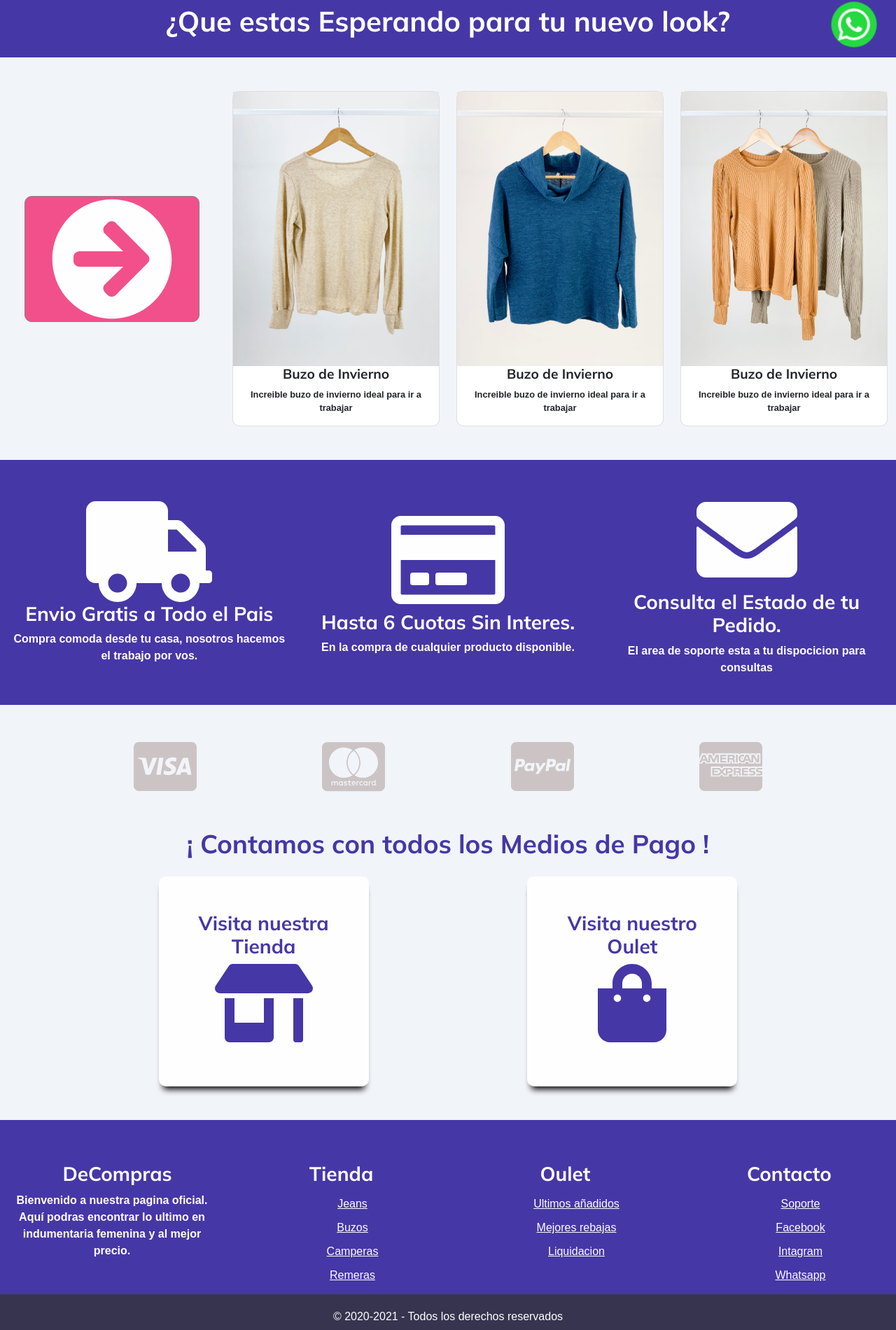
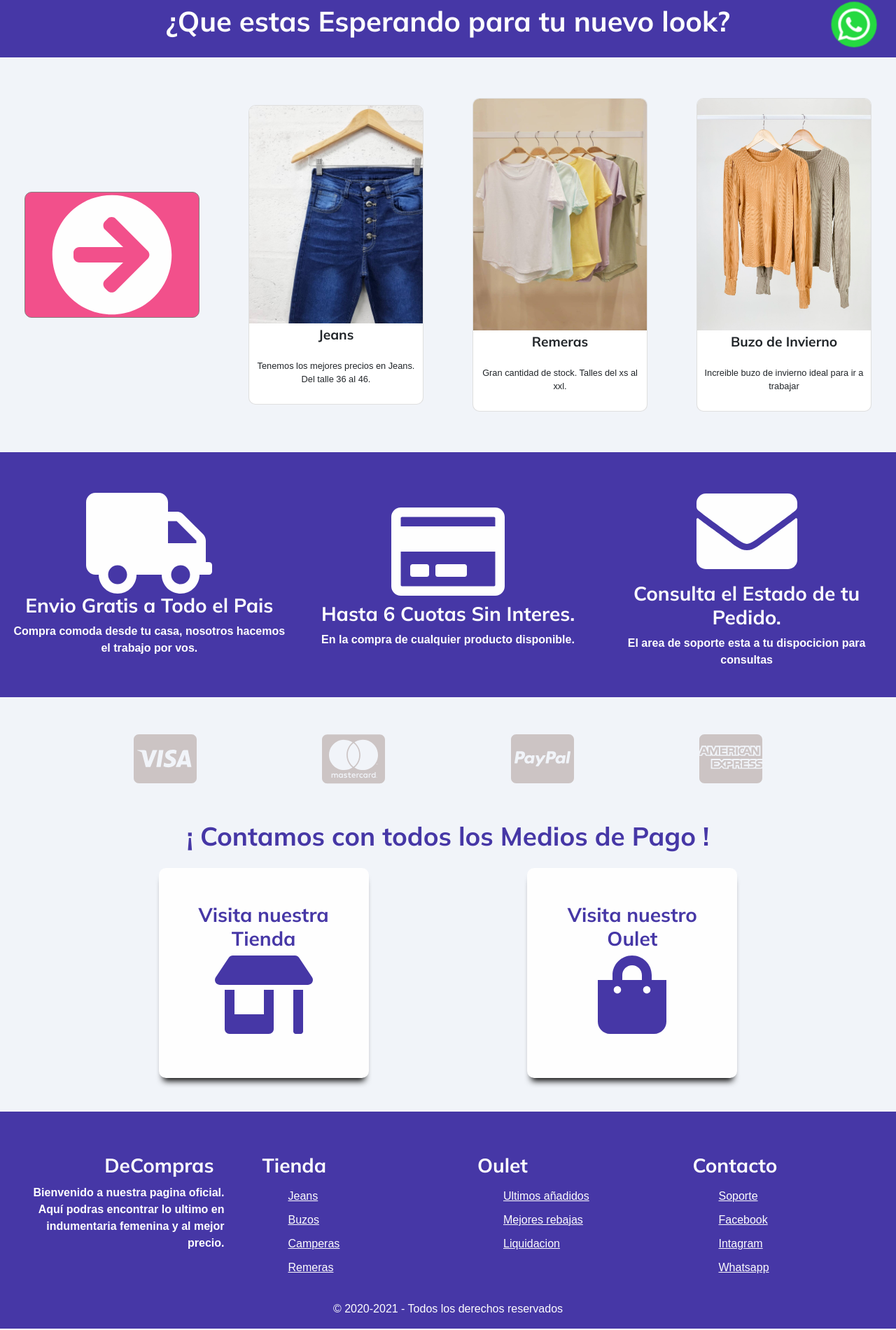
Before and after one commit to Gabrielfrias96/4taEntrega, a website: page index.html in a window 1280 px wide. Shown: the part 720-2620 px from the top of the page at 70% size. Drawn offline with nearby package versions, Linux system fonts and the light colour scheme; a web font is replaced by a local one.

Commit message:
modificacion de  espacios

```diff
--- a/index.html
+++ b/index.html
@@ -86,24 +86,25 @@
                 </div>
                 <div class="col-sm-6 col-md-3 mt-5 d-flex justify-content-evenly align-items-center">
                   <div class="text__ofert d-flex justify-content-evenly align-items-center ">
-                    <i class="fas fa-arrow-circle-right"></i>
+                    <i class="fas fa-arrow-circle-right icon__arrow--1"></i>
+                    <i class="fas fa-arrow-down icon__arrow--2"></i>
                   </div>
                 </div>
-                <div class="col-sm-6 col-md-3 mt-5">
+                <div class="col-sm-6 col-md-3 mt-5 d-flex justify-content-evenly align-items-center">
                   <div class="card card__hero ">
-                    <img src="img/article100.jpg" alt="articulo" class="img-fluid img__card">
-                    <h3>Buzo de Invierno</h3>
-                    <p>Increible buzo de invierno ideal para ir a trabajar</p>
+                    <img src="img/articulos/jeans/article9.jpeg" alt="articulo" class="img-fluid img__card">
+                    <h3>Jeans</h3>
+                    <p>Tenemos los mejores precios en Jeans. Del talle 36 al 46.</p>
                   </div>
                 </div>
-                <div class="col-sm-6 col-md-3 mt-5">
+                <div class="col-sm-6 col-md-3 mt-5 d-flex justify-content-evenly align-items-center">
                   <div class="card card__hero">
-                    <img src="img/article200.jpg" alt="articulo" class="img-fluid img__card">
-                    <h3>Buzo de Invierno</h3>
-                    <p>Increible buzo de invierno ideal para ir a trabajar</p>
+                    <img src="img/articulos/remeras/article4.jpeg" alt="articulo" class="img-fluid img__card">
+                    <h3>Remeras</h3>
+                    <p>Gran cantidad de stock. Talles del xs al xxl.</p>
                   </div>
                 </div>
-                <div class="col-sm-6 col-md-3 mt-5">
+                <div class="col-sm-6 col-md-3 mt-5 d-flex justify-content-evenly align-items-center">
                   <div class="card card__hero">
                     <img src="img/article300.jpg" alt="articulo" class="img-fluid img__card">
                     <h3>Buzo de Invierno</h3>
@@ -165,34 +166,34 @@
     <footer class="mt-5">
       <div class="container-fluid container__footer">
         <div class="row d-flex justify-content-evenly">
-          <div class="col-6 col-sm-6 col-md-3">
+          <div class="col-6 col-sm-6 col-md-3 text-end">
             <h3>DeCompras</h3>
             <p>Bienvenido a nuestra pagina oficial. <br> Aquí podras encontrar lo ultimo en indumentaria femenina y al mejor precio.</p>
           </div>
           <div class="col-6 col-sm-6 col-md-3">
             <h3>Tienda</h3>
             <ul>
-              <li><a href="#">Jeans</a> </li>
-              <li><a href="#">Buzos</a></li>
-              <li><a href="#">Camperas</a></li>
-              <li><a href="#">Remeras</a></li>
+              <li><a href="tienda.html">Jeans</a> </li>
+              <li><a href="tienda.html">Buzos</a></li>
+              <li><a href="tienda.html">Camperas</a></li>
+              <li><a href="tienda.html">Remeras</a></li>
             </ul>
           </div>
           <div class="col-6 col-sm-6 col-md-3">
             <h3>Oulet</h3>
             <ul>
-              <li><a href="#">Ultimos añadidos</a> </li>
-              <li><a href="#">Mejores rebajas</a></li>
-              <li><a href="#">Liquidacion</a></li>
+              <li><a href="oulet.html">Ultimos añadidos</a> </li>
+              <li><a href="oulet.html">Mejores rebajas</a></li>
+              <li><a href="oulet">Liquidacion</a></li>
             </ul>
           </div>
           <div class="col-6 col-sm-6 col-md-3">
             <h3>Contacto</h3>
             <ul>
-              <li><a href="#">Soporte</a> </li>
-              <li><a href="#">Facebook</a></li>
-              <li><a href="#">Intagram</a></li>
-              <li><a href="#">Whatsapp</a></li>
+              <li><a href="contacto.html">Soporte</a> </li>
+              <li><a href="www.facebook.com">Facebook</a></li>
+              <li><a href="www.instagram.com">Intagram</a></li>
+              <li><a href="contacto.html">Whatsapp</a></li>
             </ul>
           </div>
           <div class="col-md-12 footer__derechos">
--- a/scss/_cards.scss
+++ b/scss/_cards.scss
@@ -1,18 +1,31 @@
-.card{
+.card__hero{
     cursor:pointer;
+    width: 250px;
     border-radius:10px;
     transition-duration: 0.4s;
+    margin:10px;
+    overflow: hidden;
     h3{
+        padding: 5px;
         font-size:1.2rem;
     }
     p{
+        padding: 10px;
+        font-weight: 400;
         font-size:.8rem;
     }
 
 }
 
-.card:hover{
+.card__hero:hover{
     transform:scale(1.1);
+    background-color:$cool-rosa;
+    h3{
+        color:$cool-blanco;
+    }
+    p{
+        color:$cool-blanco;
+    }
 }
 
 
--- a/scss/style.scss
+++ b/scss/style.scss
@@ -56,6 +56,10 @@ body{
 .img__slider{
     width: 100%;
     height: 80vh;
+}
+
+.icon__arrow--2{
+    display: none;
 }
 
 .text__ofert{
@@ -181,9 +185,9 @@ body{
 footer{
     background-color:$cool-morado;
     color:$cool-blanco;
-    text-align: center;
+    text-align: left;
     font-weight: 600;
-    padding:30px 0px 0px 0px;
+    padding:30px 25px 0px 25px;
     h3{
         margin:30px 15px 10px 30px;
     }
@@ -205,9 +209,7 @@ footer{
         display: flex;
         justify-content: center;
         align-items: center;
-        background-color:$cool-negro;
         color: $cool-blanco;
-        text-align: center;
         font-weight: 400;
 
     }
@@ -290,10 +292,12 @@ footer{
 }
 
 .container__form{
-    width:80%;
-    border-radius: 20px;;
+    max-width:70%;
+    border-radius: 20px;
     color:$cool-blanco;
-    background-color:$cool-morado;
+    border: 1px solid #ccc5c5;
+    background-color:$cool-blanco;
+    overflow:hidden;
 }
 
 .text-area{
@@ -327,10 +331,13 @@ footer{
 
 @media (max-width:576px){
 
-    .card{
-
+    .icon__arrow--1{
+        display:none;
     }
-
+    .icon__arrow--2{
+        display:unset;
+        font-size:5rem;
+    }
     .container__info{
         width: 100%;
         height: 460px;
```
Also changed, not shown: css/main.css.
